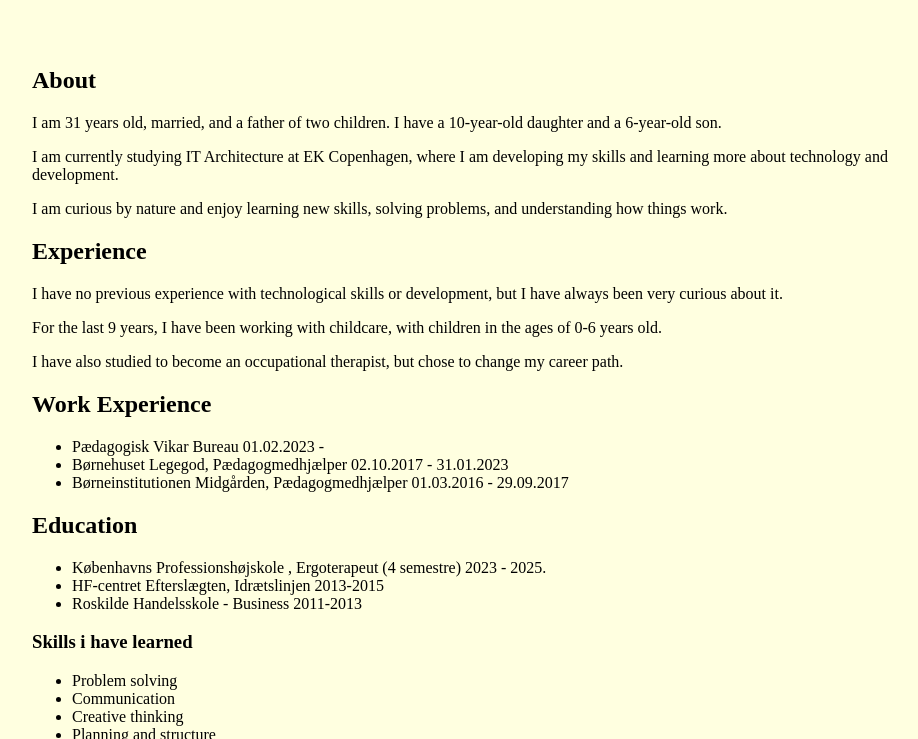
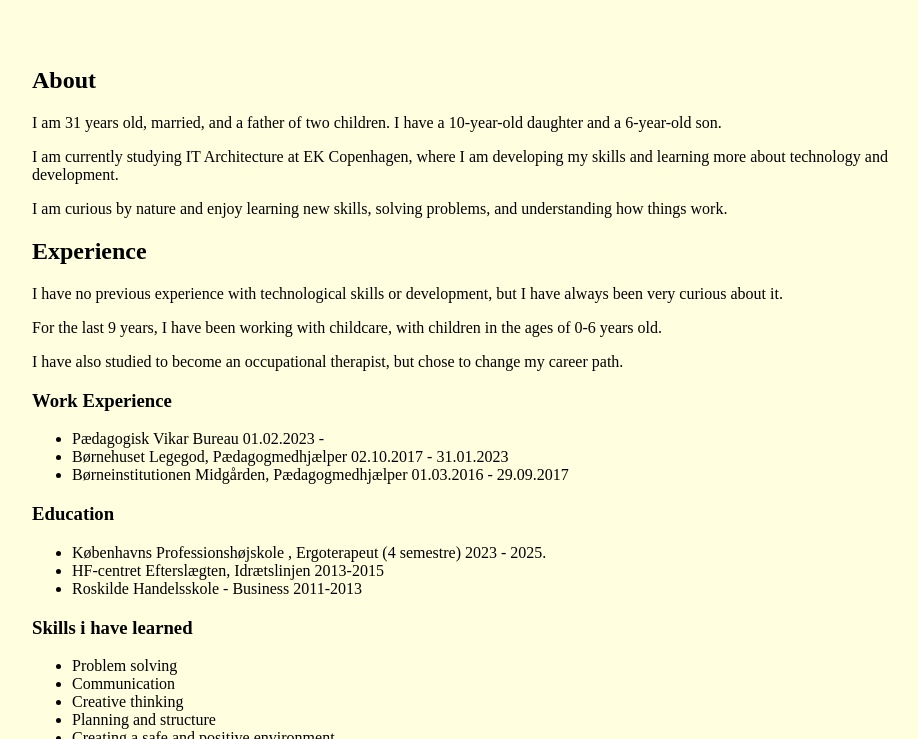
Before and after one commit to Haraldblaatandspiser/Portfolio, a plain HTML site: page index.html in a window 1280 px wide. Shown: the part 487-1226 px from the top of the page, without its empty margins (158-1076 px from the left). Drawn offline with Linux system fonts and the light colour scheme.

```diff
--- a/index.html
+++ b/index.html
@@ -62,7 +62,7 @@
         <p> I have no previous experience with technological skills or development, but I have always been very curious about it. </p>
         <p> For the last 9 years, I have been working with childcare, with children in the ages of 0-6 years old.</p>
         <p> I have also studied to become an occupational therapist, but chose to change my career path.</p>
-    <h2> Work Experience </h2>
+    <h3> Work Experience </h3>
         <ul>
 
             <li>Pædagogisk Vikar Bureau
@@ -73,7 +73,7 @@
             <li>Børneinstitutionen Midgården, Pædagogmedhjælper
             01.03.2016 - 29.09.2017</li>
         </ul>
-    <h2> Education</h2>
+    <h3> Education</h3>
         <ul>
             <li>
             Københavns Professionshøjskole , Ergoterapeut (4 semestre)
```
